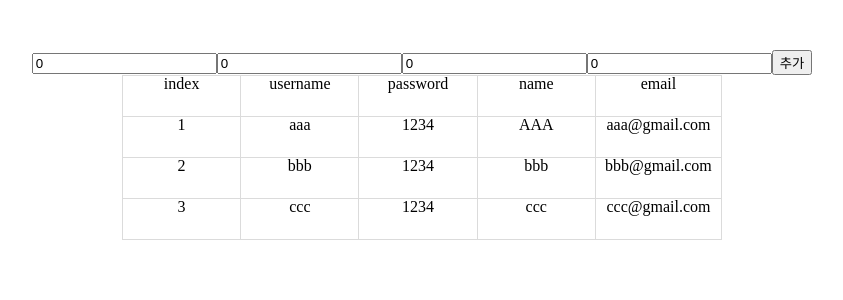
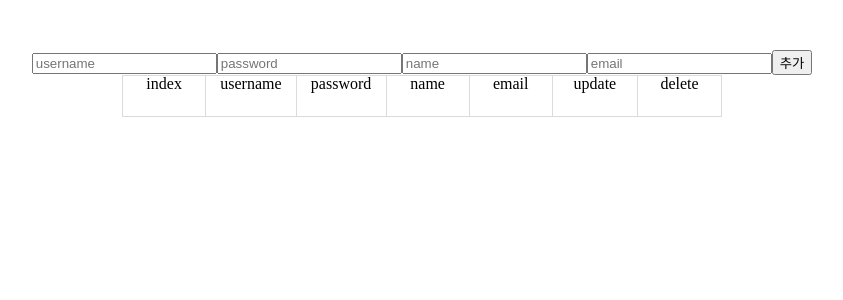
Before and after one commit to otso-dev/AWS_React, a React (Create React App) app in the folder react/aws_reactstudy_20230324/: page /users/1 in a window 1280 px wide. Shown: the top 300 px of the page, without its empty margins (368-1211 px from the left). Built offline with nearby package versions, Linux system fonts and the light colour scheme.

Commit message:
2023. 03. 27 userList update, delete add

```diff
--- a/react/aws_reactstudy_20230324/src/pages/UserList/UserList.js
+++ b/react/aws_reactstudy_20230324/src/pages/UserList/UserList.js
@@ -4,24 +4,27 @@ import * as S from "./style";
 
 const UserList = () => {
   useEffect(() => {
-    console.log("component rendering");
+    console.log("컴포넌트 렌더링");
   }, []);
 
   const user = {
     id: 0,
     username: "",
-    pasword: "",
+    password: "",
     name: "",
     email: "",
+    modifyFlag: false, //각각의 유저마다 boolean값을 넣어서 수정할지 안할지 선택하기위해 Flag를 만듬
   };
 
-  const [inputs, setInput] = useState(user);
+  const userIndex = useRef(1);
+  const [users, setUsers] = useState([]);
+  const [inputs, setInputs] = useState(user);
   const inputRefs = [useRef(), useRef(), useRef(), useRef()];
   const addButtonRef = useRef();
 
   const inputHandler = (e) => {
     const { name, value } = e.target;
-    setInput({ ...inputs, [name]: value });
+    setInputs({ ...inputs, [name]: value });
   };
 
   const keyupHandler = (e) => {
@@ -46,33 +49,55 @@ const UserList = () => {
     }
   };
 
-  const addHandler = () => {};
+  const addHandler = () => {
+    const user = {
+      ...inputs,
+    };
 
-  const users = [
-    {
-      id: 1,
-      username: "aaa",
-      password: "1234",
-      name: "AAA",
-      email: "aaa@gmail.com",
-    },
-    {
-      id: 2,
-      username: "bbb",
-      password: "1234",
-      name: "bbb",
-      email: "bbb@gmail.com",
-    },
-    {
-      id: 3,
-      username: "ccc",
-      password: "1234",
-      name: "ccc",
-      email: "ccc@gmail.com",
-    },
-  ];
+    user.id = userIndex.current++;
 
-  const userIndex = useRef(4);
+    setUsers([...users, user]);
+  };
+
+  const onRemove = (index) => {
+    // users.splice(index - 1, 1);
+    // setUsers([...users]);
+
+    setUsers(users.filter((user) => user.id !== index));
+  };
+
+  const onModify = (index) => {
+    //해당 유저를 수정하는 함수
+    setUsers(
+      //setUsers를 이용해 유저의 상태가 변화된다.
+      users.map((user) => {
+        //map을 써서 해당 유저와 클릭했을때 해당 user.id의 index의 값이 같으면
+        if (user.id === index) {
+          setInputs({ ...user }); // 해당 유저의 수정된 값을 setInputs을 이용해 값을 전달하고
+          user.modifyFlag = true; // 수정을 했으므로 true
+        } else {
+          user.modifyFlag = false; // 아니면 false
+        }
+        return user;
+      })
+    );
+  };
+
+  const onSave = (index) => {
+    // 해당 유저의 수정된 값을 저장.
+    setUsers(
+      users.map((user) => {
+        if (user.id === index) {
+          user.modifyFlag = true;
+          return {
+            ...inputs,
+            id: user.id,
+          };
+        }
+        return user;
+      })
+    );
+  };
 
   return (
     <div css={S.container}>
@@ -83,7 +108,6 @@ const UserList = () => {
           onChange={inputHandler}
           placeholder="username"
           name="username"
-          value={0}
           ref={inputRefs[0]}
         />
         <input
@@ -92,7 +116,6 @@ const UserList = () => {
           onChange={inputHandler}
           placeholder="password"
           name="password"
-          value={0}
           ref={inputRefs[1]}
         />
         <input
@@ -101,7 +124,6 @@ const UserList = () => {
           onChange={inputHandler}
           placeholder="name"
           name="name"
-          value={0}
           ref={inputRefs[2]}
         />
         <input
@@ -110,7 +132,6 @@ const UserList = () => {
           onChange={inputHandler}
           placeholder="email"
           name="email"
-          value={0}
           ref={inputRefs[3]}
         />
         <button type="button" onClick={addHandler} ref={addButtonRef}>
@@ -125,18 +146,86 @@ const UserList = () => {
             <th css={S.ThAndTd}>password</th>
             <th css={S.ThAndTd}>name</th>
             <th css={S.ThAndTd}>email</th>
+            <th css={S.ThAndTd}>update</th>
+            <th css={S.ThAndTd}>delete</th>
           </tr>
         </thead>
         <tbody>
           {users.map((user) => {
-            userIndex.current += 1;
             return (
-              <tr>
+              //key라는 props를 이용해서 이 부분만 재랜더링을 할 수 있다.
+              <tr key={user.id}>
                 <td css={S.ThAndTd}>{user.id}</td>
-                <td css={S.ThAndTd}>{user.username}</td>
-                <td css={S.ThAndTd}>{user.password}</td>
-                <td css={S.ThAndTd}>{user.name}</td>
-                <td css={S.ThAndTd}>{user.email}</td>
+                <td css={S.ThAndTd}>
+                  {user.modifyFlag ? ( //수정버튼을 누르면 input태그로 바뀐다. modifyFlag를 이용해서
+                    <input
+                      type="text"
+                      onKeyUp={keyupHandler}
+                      onChange={inputHandler}
+                      placeholder="username"
+                      name="username"
+                      ref={inputRefs[0]}
+                      defaultValue={user.username}
+                    />
+                  ) : (
+                    user.username
+                  )}
+                </td>
+                <td css={S.ThAndTd}>
+                  {user.modifyFlag ? (
+                    <input
+                      type="text"
+                      onKeyUp={keyupHandler}
+                      onChange={inputHandler}
+                      placeholder="password"
+                      name="password"
+                      ref={inputRefs[1]}
+                      defaultValue={user.password}
+                    />
+                  ) : (
+                    user.password
+                  )}
+                </td>
+                <td css={S.ThAndTd}>
+                  {user.modifyFlag ? (
+                    <input
+                      type="text"
+                      onKeyUp={keyupHandler}
+                      onChange={inputHandler}
+                      placeholder="name"
+                      name="name"
+                      ref={inputRefs[2]}
+                      defaultValue={user.name}
+                    />
+                  ) : (
+                    user.name
+                  )}
+                </td>
+                <td css={S.ThAndTd}>
+                  {user.modifyFlag ? (
+                    <input
+                      type="text"
+                      onKeyUp={keyupHandler}
+                      onChange={inputHandler}
+                      placeholder="email"
+                      name="email"
+                      ref={inputRefs[3]}
+                      defaultValue={user.email}
+                    />
+                  ) : (
+                    user.email
+                  )}
+                </td>
+                <td css={S.ThAndTd}>
+                  {user.modifyFlag ? (
+                    <button onClick={() => onSave(user.id)}>확인</button> //user정보를 수정하기위해 두개의버튼을 만들고 수정할 유저만 수정시키기위해 user.id 즉 index값을 넘긴다.
+                  ) : (
+                    <button onClick={() => onModify(user.id)}>수정</button>
+                  )}
+                </td>
+                <td css={S.ThAndTd}>
+                  <button onClick={() => onRemove(user.id)}>삭제</button>
+                </td>
               </tr>
             );
           })}
```
